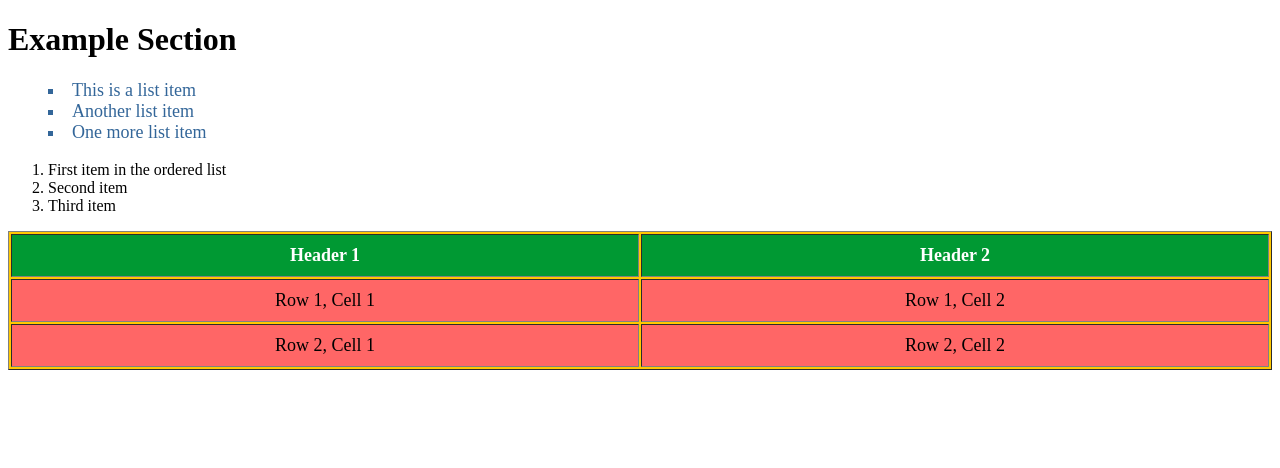
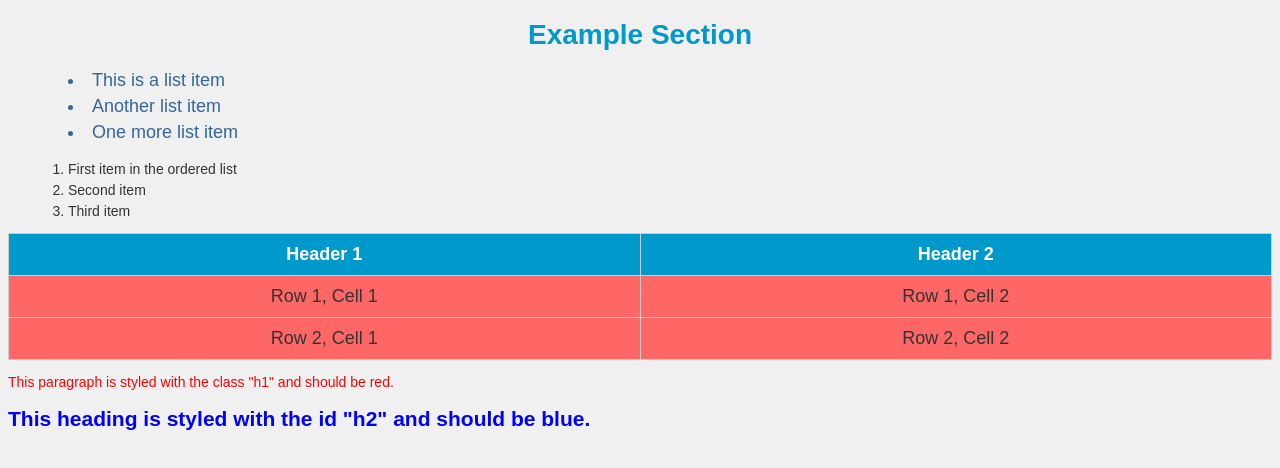
Before and after one commit to PirvuNicoleta/nicoletaa, a plain HTML site: page index.html in a window 1280 px wide. Drawn offline with Linux system fonts and the light colour scheme.

Commit message:
Update index.html

```diff
--- a/index.html
+++ b/index.html
@@ -30,6 +30,59 @@
         td {
             background-color: #FF6666; /* Hex color */
         }
+
+        body {
+            background-color: #f0f0f0;
+            font-family: Arial, sans-serif;
+            font-size: 14px;
+            color: #333;
+        }
+
+        h1 {
+            color: #0099cc;
+            font-size: 28px;
+            text-align: center;
+        }
+
+        table {
+            background-color: #fff;
+            border-collapse: collapse;
+            margin: 0 auto;
+        }
+
+        th, td {
+            padding: 10px;
+            text-align: center;
+            border: 1px solid #ccc;
+        }
+
+        th {
+            background-color: #0099cc;
+            color: #fff;
+            font-size: 18px;
+        }
+
+        ul {
+            list-style-type: disc;
+            margin-left: 20px;
+        }
+
+        ol {
+            list-style-type: decimal;
+            margin-left: 20px;
+        }
+
+        li {
+            margin-bottom: 5px;
+        }
+
+        .h1 {
+            color: red;
+        }
+
+        #h2 {
+            color: blue;
+        }
     </style>
 </head>
 
@@ -51,11 +104,14 @@
     </ol>
 
     <!-- Table -->
-    <table border="1">
+    <table>
+        <thead>
             <tr>
                 <th>Header 1</th>
                 <th>Header 2</th>
             </tr>
+        </thead>
+        <tbody>
             <tr>
                 <td>Row 1, Cell 1</td>
                 <td>Row 1, Cell 2</td>
@@ -64,6 +120,10 @@
                 <td>Row 2, Cell 1</td>
                 <td>Row 2, Cell 2</td>
             </tr>
+        </tbody>
     </table>
+
+    <p class="h1">This paragraph is styled with the class "h1" and should be red.</p>
+    <h2 id="h2">This heading is styled with the id "h2" and should be blue.</h2>
 </body>
 </html>
```
Lines whose indentation alone changed are shown as unchanged.
